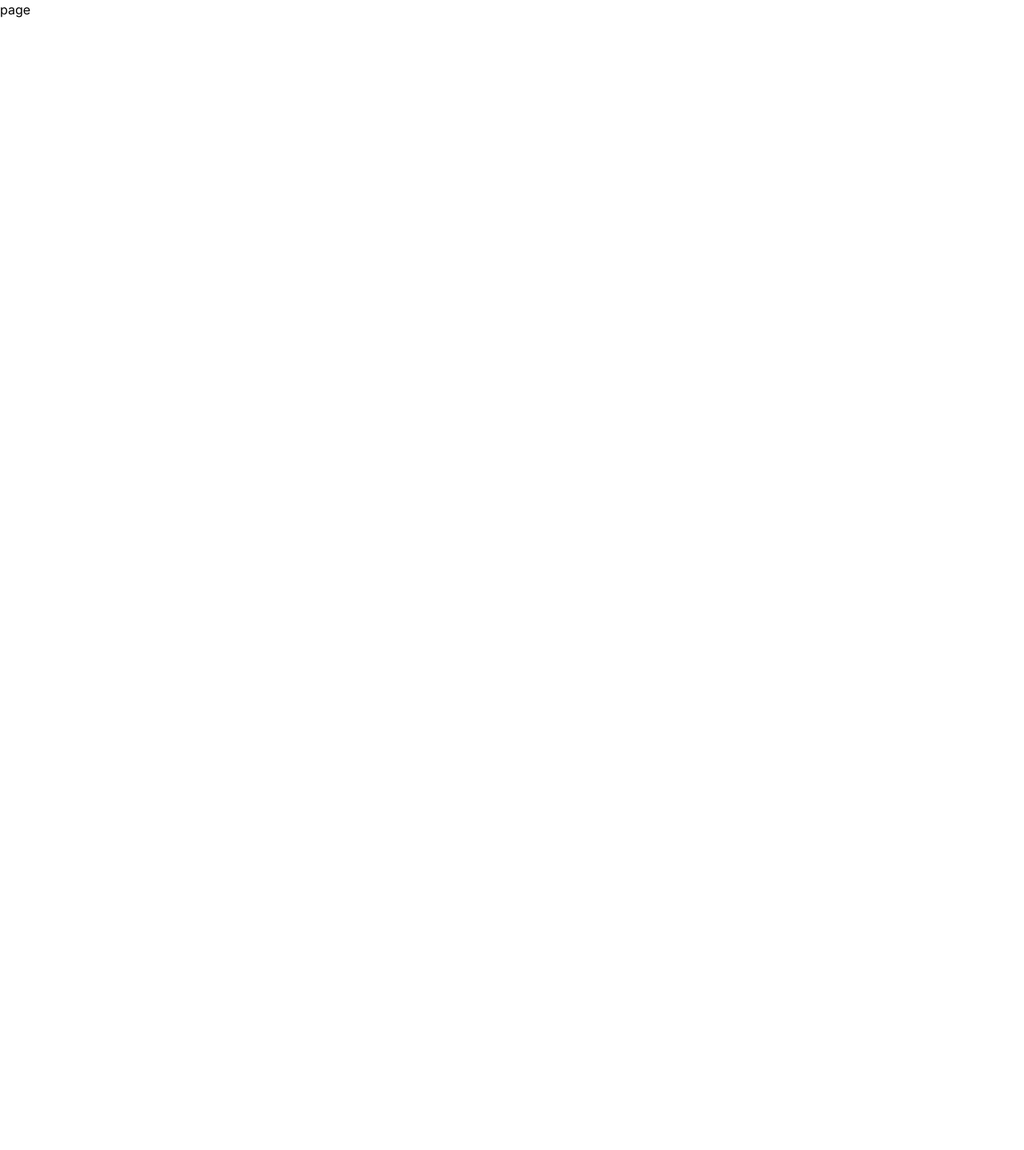
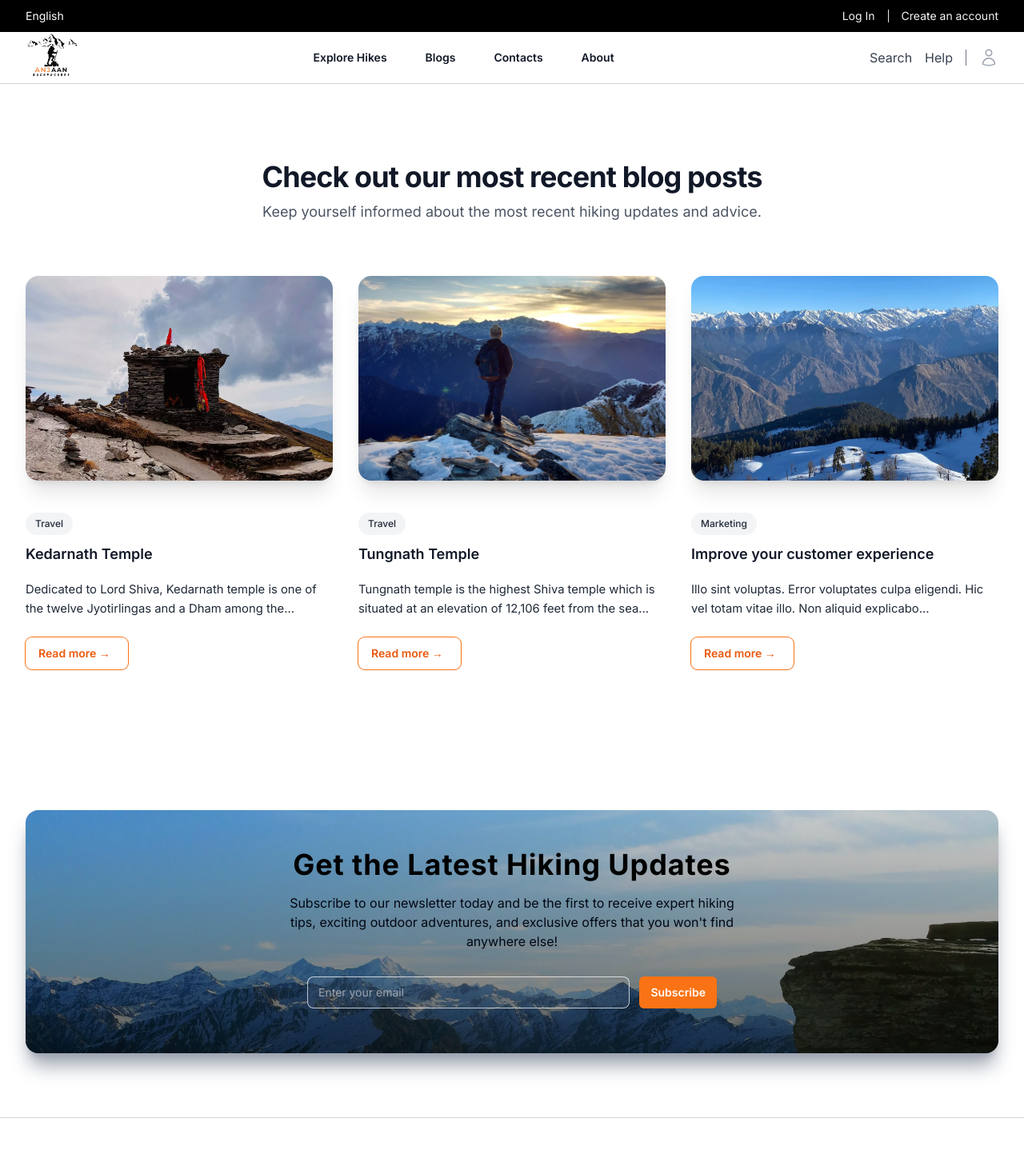
Before and after one commit to Cnippet/anjaanbackpackers, a Next.js app: page /blogs in a window 1280 px wide. Shown: the top 1438 px of the page at 80% size. Before the commit the page ends 800 px from the top, so only its background shows below. Built offline with nearby package versions, Linux system fonts and the light colour scheme.

Commit message:
g-id init, misc update

```diff
--- a/app/blogs/page.tsx
+++ b/app/blogs/page.tsx
@@ -1,8 +1,26 @@
 import React from 'react'
+
+import Footer from '@/components/Footer'
+import Navbar from '@/components/Navbar'
+import Hero from '@/components/(pages)/blogs/Hero'
+import type { Metadata } from 'next'
+import Newsletter from '@/components/Newsletter'
+
+export const metadata: Metadata = {
+    title: 'Blogs | Anjaan Backpackers',
+    description: 'recent blogs',
+}
 
 const page = () => {
     return (
-        <div>page</div>
+        <>
+            <Navbar />
+            <main>
+                <Hero />
+                <Newsletter />
+            </main>
+            <Footer />
+        </>
     )
 }
 
--- a/app/layout.tsx
+++ b/app/layout.tsx
@@ -1,6 +1,7 @@
 import type { Metadata } from 'next'
 import { Inter } from 'next/font/google'
 import './globals.css'
+import { GoogleAnalytics } from '@next/third-parties/google'
 
 const inter = Inter({ subsets: ['latin'] })
 
@@ -17,6 +18,7 @@ export default function RootLayout({
   return (
     <html lang="en">
       <body className={inter.className}>{children}</body>
+      <GoogleAnalytics gaId="G-HRB361QYE8" />
     </html>
   )
 }
--- a/app/sitemap.ts
+++ b/app/sitemap.ts
@@ -4,6 +4,7 @@ const urls = [
     'https://www.anjaanbackpackers.com/',
     'https://www.anjaanbackpackers.com/about',
     'https://www.anjaanbackpackers.com/contacts',
+    'https://www.anjaanbackpackers.com/blogs',
     'https://www.anjaanbackpackers.com/blogs/kedarnath-temple',
     'https://www.anjaanbackpackers.com/blogs/tungnath-temple',
 ]
--- /dev/null
+++ b/components/(pages)/blogs/Hero.jsx
@@ -0,0 +1,64 @@
+import React from 'react'
+import Image from 'next/image'
+import posts from '@/data/posts';
+
+const Hero = () => {
+    return (
+        <section className="bg-white py-16 sm:py-24">
+            <div className="mx-auto max-w-7xl px-6 lg:px-8">
+                <div className="mx-auto max-w-2xl text-center">
+                    <h2 className="text-3xl font-bold tracking-tight text-gray-900 sm:text-4xl"
+                        data-aos="fade-up" data-aos-duration="500">
+                        Check out our most recent blog posts
+                    </h2>
+                    <p className="mt-2 text-lg leading-8 text-gray-600"
+                        data-aos="fade-up" data-aos-duration="500">
+                        Keep yourself informed about the most recent hiking updates and advice.
+                    </p>
+                </div>
+                <div className="mx-auto mt-16 grid max-w-2xl grid-cols-1 gap-x-8 gap-y-10 lg:mx-0 lg:max-w-none lg:grid-cols-3">
+                    {posts.map((post) => (
+                        <article key={post.id} className="flex flex-col items-start"
+                            data-aos="fade-up" data-aos-duration={post.delay}>
+                            <div className='relative w-full'>
+                                <Image
+                                    src={post.img}
+                                    alt='post-img'
+                                    className='aspect-video w-full rounded-2xl object-cover sm:aspect-[2/1] lg:aspect-[3/2]'
+                                />
+                                <div className='absolute inset-0 rounded-2xl shadow-xl ring-inset ring-gray-100'></div>
+                            </div>
+                            <div className='mt-4 md:mt-10 max-w-xl'>
+                                <div className="flex items-center gap-x-4 text-xs">
+                                    <a href={post.category.href} className="relative z-10 rounded-full bg-gray-100 px-3 py-1.5 font-medium text-gray-800 hover:bg-gray-200"
+                                    >
+                                        {post.category.title}
+                                    </a>
+                                    <div className="text-gray-950">
+                                        {post.time}
+                                    </div>
+                                </div>
+                                <div className="relative">
+                                    <h3 className="mt-3 text-lg font-semibold leading-6 text-gray-900 group-hover:text-gray-600">
+                                        <a href={post.href}>
+                                            <span className="absolute inset-0" />
+                                            {post.title}
+                                        </a>
+                                    </h3>
+                                    <p className="mt-5 line-clamp-2 text-[0.925rem] leading-6 text-gray-800">{post.description}</p>
+                                </div>
+
+                                <div className="mt-6 py-2 text-sm w-1/3 font-semibold rounded-lg text-orange-600 shadow-sm ring-1 ring-orange-500 hover:text-white hover:bg-orange-500">
+                                    <a href={post.href} className="text-sm py-2 px-4 w-full font-semibold leading-6 my-auto">
+                                        Read more <span aria-hidden="true">→</span></a>
+                                </div>
+                            </div>
+                        </article>
+                    ))}
+                </div>
+            </div>
+        </section>
+    )
+}
+
+export default Hero
--- a/components/(pages)/home/Feature.jsx
+++ b/components/(pages)/home/Feature.jsx
@@ -23,7 +23,7 @@ const features = [
 const Feature = () => {
 
     return (
-        <div className='overflow-hidden bg-white pt-16 sm:pt-24'>
+        <div className='overflow-hidden bg-white pt-16 sm:pt-24 pb-4'>
             <div className='mx-auto max-w-7xl px-6 lg:px-8'>
                 <div className='mx-auto grid gap-x-8 gap-y-16 sm:gap-y-20 lg:mx-0 lg:max-w-none grid-cols-12'>
                     <div className='col-span-12 lg:pr-8 lg:pt-4 lg:col-span-7'>
@@ -56,7 +56,7 @@ const Feature = () => {
                             alt='Product screenshot'
                             quality={100}
                             loading='eager'
-                            className='h-[20rem] lg:h-[35rem] object-cover rounded-2xl'
+                            className='h-full object-cover rounded-2xl'
                         />
                     </div>
                 </div>
--- a/components/Navbar.jsx
+++ b/components/Navbar.jsx
@@ -3,6 +3,28 @@ import React, { useState } from 'react'
 import Image from 'next/image'
 import Logo from '@/public/logo.png'
 
+const links = [
+    {
+        id: 1,
+        title: 'Explore Hikes',
+        href: '#',
+    },
+    {
+        id: 2,
+        title: 'Blogs',
+        href: '/blogs',
+    },
+    {
+        id: 3,
+        title: 'Contacts',
+        href: '/contacts',
+    },
+    {
+        id: 4,
+        title: 'About',
+        href: '/about',
+    },
+]
 const Navbar = () => {
 
     const [mobilemenu, setMobileMenu] = useState(false);
@@ -53,10 +75,14 @@ const Navbar = () => {
                         </button>
                     </div>
                     <div className="hidden lg:flex lg:gap-x-12 ml-10">
-                        <a href="#" className="text-sm font-semibold leading-6 text-gray-900">Explore hikes</a>
-                        <a href="#" className="text-sm font-semibold leading-6 text-gray-900">Plan trips</a>
-                        <a href="/contacts" className="text-sm font-semibold leading-6 text-gray-900">Contacts</a>
-                        <a href="/about" className="text-sm font-semibold leading-6 text-gray-900">About</a>
+                        {links.map((link) => (
+                            <a key={link.id}
+                                href={link.href}
+                                className="text-sm font-semibold leading-6 text-gray-900">
+                                {link.title}
+                            </a>
+
+                        ))}
                     </div>
                     <div className="hidden lg:ml-8 lg:flex lg:flex-none lg:gap-4 lg:items-center lg:pl-8">
                         <a href="#" className='text-gray-700'>Search</a>
--- a/components/Newsletter.jsx
+++ b/components/Newsletter.jsx
@@ -2,28 +2,39 @@ import React from 'react'
 
 const Newsletter = () => {
     return (
-        <section className='relative isolate overflow-hidden'
-            style={{
-                backgroundImage: "url('/hiking/hiking4.WEBP')",
-                backgroundPosition: 'center',
-                backgroundSize: 'cover',
-                // backgroundAttachment: 'fixed',
-            }}
-        >
-            <div className='absolute w-full h-full z-[-10] bg-gradient-to-b from-black/10 via-black/30 to-black/90'></div>
-            <div className='mx-auto max-w-7xl px-6 py-16 lg:py-24 lg:px-8'>
-                <div className='relative isolate overflow-hidden sm:px-24'>
-                    <h2 className='mx-auto max-w-2xl text-center text-3xl font-bold tracking-wide text-black sm:text-4xl' data-aos="fade-up"  data-aos-duration="500">
+        <section className='px-6 py-6 lg:px-8 lg:py-20'>
+            <div className='relative isolate overflow-hidden shadow-xl shadow-gray-400 bg-white rounded-2xl'
+                style={{
+                    backgroundImage: "url('/hiking/hiking4.WEBP')",
+                    backgroundPosition: 'center',
+                    backgroundSize: 'cover',
+                }}>
+
+                <div className='absolute w-full h-full z-[-9] bg-gradient-to-b from-black/20 to-black/60'></div>
+
+                <div className='relative isolate overflow-hidden sm:px-24 py-12'>
+                    <h2 className='mx-auto max-w-2xl text-center text-3xl font-bold tracking-wide text-black sm:text-4xl' data-aos="fade-up" data-aos-duration="500">
                         Get the Latest Hiking Updates
                     </h2>
-                    <p className='mt-4 mx-auto max-w-xl text-center text-sm text-gray-950 sm:text-base' data-aos="fade-up"  data-aos-duration="500">
+                    <p className='mt-4 mx-auto max-w-xl text-center text-sm text-gray-950 sm:text-base'
+                        data-aos="fade-up" data-aos-duration="500">
                         Subscribe to our newsletter today and be the first to receive expert hiking tips, exciting outdoor adventures, and exclusive offers that you won&apos;t find anywhere else!
                     </p>
-                    <form action='' className='mt-6 mx-auto max-w-md col-span-5 lg:py-2' data-aos="fade-down" data-aos-duration="500">
+                    <form action='' className='mt-6 mx-auto max-w-lg col-span-5 lg:py-2' data-aos="fade-down" data-aos-duration="500">
                         <div className='flex gap-x-3'>
-                            <label htmlFor='email-address' className='sr-only'>Email address</label>
-                            <input id='email-address' name='email' type='email' autoComplete='email' required className='min-w-0 flex-auto rounded-lg border-0 bg-white/5 px-3.5 py-2 text-white shadow-sm ring-1 ring-inset ring-white/70 sm:text-sm sm:leading-6' placeholder='Enter your email' />
-                            <button type='submit' className='flex-none rounded-md bg-orange-500 px-3.5 py-2.5 text-sm font-semibold text-white shadow-sm hover:bg-orange-600'>Subscribe</button>
+                            <label htmlFor='email-address' className='sr-only'>
+                                Email address
+                            </label>
+                            <input
+                                id='email-address'
+                                name='email'
+                                type='email'
+                                autoComplete='email'
+                                required
+                                className='min-w-0 flex-auto rounded-lg border-0 bg-white/5 px-3.5 py-2 text-white shadow-sm ring-1 ring-inset ring-white/70 sm:text-sm sm:leading-6' placeholder='Enter your email' />
+                            <button
+                                type='submit'
+                                className='flex-none rounded-md bg-orange-500 px-3.5 py-2.5 text-sm font-semibold text-white shadow-sm hover:bg-orange-600'>Subscribe</button>
                         </div>
                     </form>
                 </div>
--- a/package.json
+++ b/package.json
@@ -12,6 +12,7 @@
     "@mdx-js/loader": "^3.0.0",
     "@mdx-js/react": "^3.0.0",
     "@next/mdx": "^14.0.4",
+    "@next/third-parties": "^14.1.0",
     "@types/mdx": "^2.0.10",
     "aos": "^3.0.0-beta.6",
     "next": "^14.1.0",
```
Also changed, not shown: 1 other file (tests, documents, lock files or other folders).
